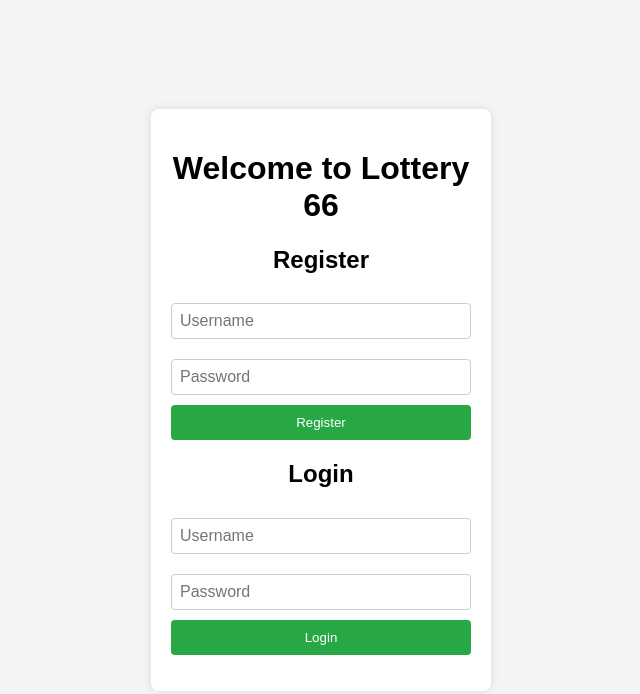
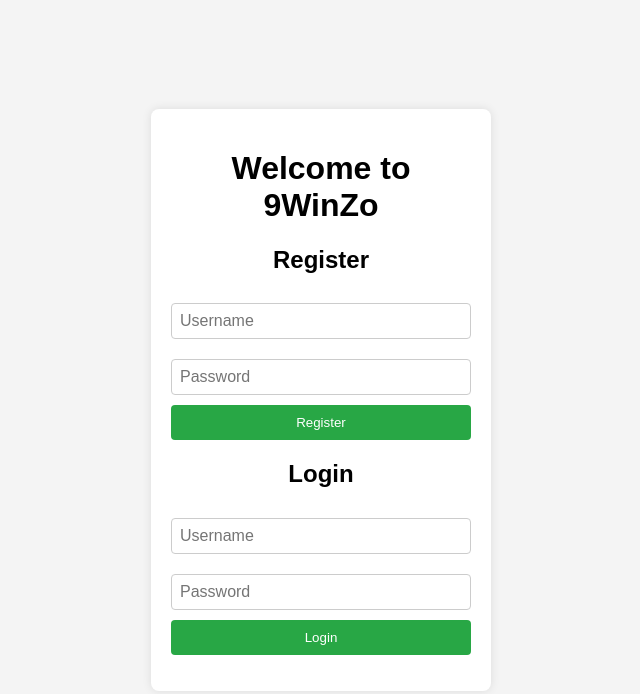
Before and after one commit to 9winzo/Lottery, a plain HTML site: page index.html in a window 1280 px wide. Shown: the whole page, without its empty margins (319-959 px from the left). Drawn offline with Linux system fonts and the light colour scheme.

Commit message:
Add files via upload

```diff
--- a/index.html
+++ b/index.html
@@ -3,12 +3,12 @@
 <head>
     <meta charset="UTF-8">
     <meta name="viewport" content="width=device-width, initial-scale=1.0">
-    <title>Lottery Betting Site</title>
+    <title>9winzo</title>
     <link rel="stylesheet" href="style.css">
 </head>
 <body>
     <div class="container">
-        <h1>Welcome to Lottery 66</h1>
+        <h1>Welcome to 9WinZo</h1>
 
         <!-- Register Form -->
         <div id="register-form">
```
